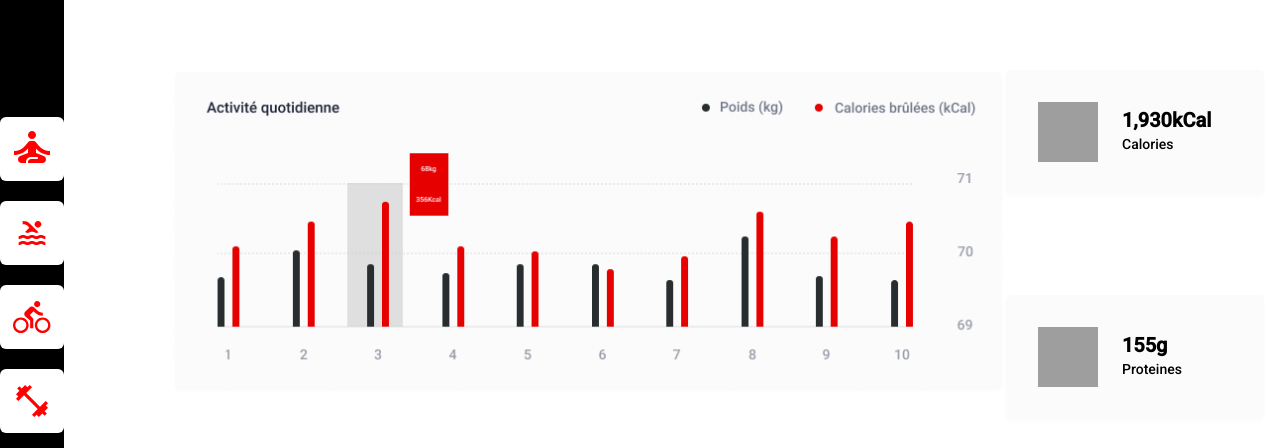
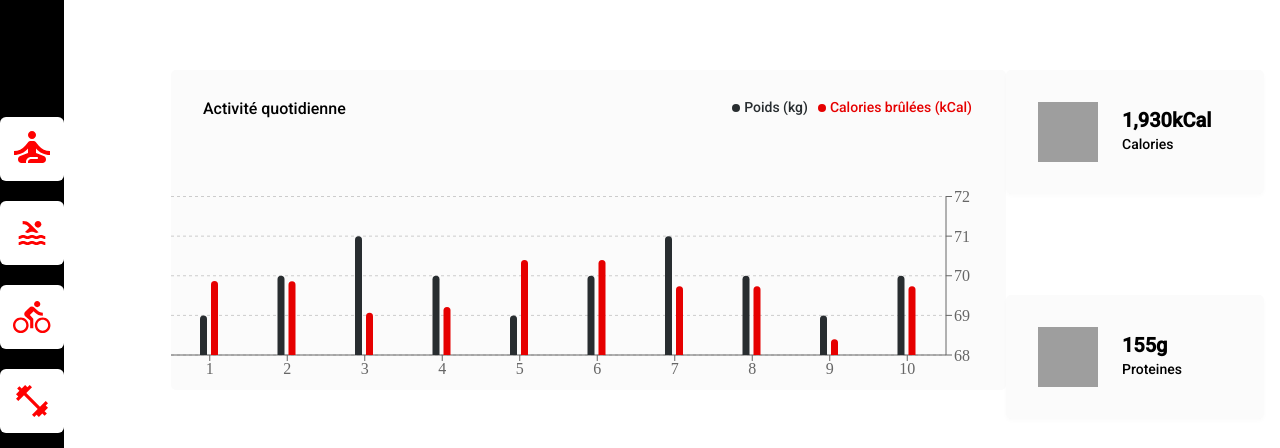
Before and after one commit to Orkham/NicolasChatelais_12_20092021, a React (Create React App) app: page / in a window 1280 px wide. Shown: the part 244-692 px from the top of the page. Built offline with nearby package versions, Linux system fonts and the light colour scheme; grey boxes are pictures that could not be loaded.

Commit message:
début recharts

```diff
--- a/package.json
+++ b/package.json
@@ -6,9 +6,11 @@
     "@testing-library/jest-dom": "^5.11.4",
     "@testing-library/react": "^11.1.0",
     "@testing-library/user-event": "^12.1.10",
+    "prop-types": "^15.7.2",
     "react": "^17.0.2",
     "react-dom": "^17.0.2",
     "react-scripts": "4.0.3",
+    "recharts": "^2.1.3",
     "styled-components": "^5.3.1",
     "web-vitals": "^1.0.1"
   },
--- a/public/index.html
+++ b/public/index.html
@@ -10,6 +10,7 @@
       content="Web site created using create-react-app"
     />
     <link rel="apple-touch-icon" href="%PUBLIC_URL%/logo192.png" />
+
     <!--
       manifest.json provides metadata used when your web app is installed on a
       user's mobile device or desktop. See https://developers.google.com/web/fundamentals/web-app-manifest/
@@ -27,6 +28,7 @@
     <link rel="preconnect" href="https://fonts.googleapis.com">
 <link rel="preconnect" href="https://fonts.gstatic.com" crossorigin>
 <link href="https://fonts.googleapis.com/css2?family=Roboto:wght@100;300;400;500&display=swap" rel="stylesheet">
+
     <title>SportSee</title>
   </head>
   <body>
--- a/src/components/Boards/Activity.js
+++ b/src/components/Boards/Activity.js
@@ -1,16 +1,18 @@
 import styled from 'styled-components'
-import img from '../../assets/poids.png'
+//import img from '../../assets/poids.png'
+import Example from '../Dashboards/Activity'
 
-const StyledTable = styled.div`
-  img {
+const TableWrapper = styled.div`
+    height: 320px;
     width: 835px;
-  }
+    background:#FBFBFB;
+    border-radius: 5px;
 `
 
 export default function Activity() {
   return (
-    <StyledTable>
-      <img src={img} alt="" />
-    </StyledTable>
+    <TableWrapper>
+       <Example  />
+    </TableWrapper>
   )
 }
--- /dev/null
+++ b/src/components/Dashboards/Activity.js
@@ -0,0 +1,134 @@
+import React, { PureComponent } from 'react'
+import {
+  BarChart,
+  Bar,
+  XAxis,
+  YAxis,
+  CartesianGrid,
+  Tooltip,
+  Legend,
+  ResponsiveContainer,
+} from 'recharts'
+
+const data = [
+  {
+    name: '1',
+    poids: 69,
+    calories: 2400,
+  },
+  {
+    name: '2',
+    poids: 70,
+    calories: 2398,
+    amt: 2210,
+  },
+  {
+    name: '3',
+    poids: 71,
+    calories: 1800,
+    amt: 2290,
+  },
+  {
+    name: '4',
+    poids: 70,
+    calories: 1908,
+    amt: 2000,
+  },
+  {
+    name: '5',
+    poids: 69,
+    calories: 2800,
+    amt: 2181,
+  },
+  {
+    name: '6',
+    poids: 70,
+    calories: 2800,
+    amt: 2500,
+  },
+  {
+    name: '7',
+    poids: 71,
+    calories: 2300,
+    amt: 2100,
+  },
+  {
+    name: '8',
+    poids: 70,
+    calories: 2300,
+    amt: 2100,
+  },
+  {
+    name: '9',
+    poids: 69,
+    calories: 1300,
+    amt: 2100,
+  },
+  {
+    name: '10',
+    poids: 70,
+    calories: 2300,
+    amt: 2100,
+  },
+]
+
+export default class Example extends PureComponent {
+  render() {
+    return (
+      <ResponsiveContainer>
+        <BarChart
+          data={data}
+          margin={{
+            top: 112.5,
+            right: 0,
+            left: 0,
+            bottom: 5,
+          }}
+        >
+          <text x={32} y={44} fontFamily={'Roboto'} fontWeight={500}>
+            Activité quotidienne
+          </text>
+          <CartesianGrid strokeDasharray="3 3" vertical={false} />
+          <XAxis dataKey="name" />
+          <YAxis dataKey="poids" domain={[68, 72]} orientation="right" />
+          <YAxis
+            dataKey="calories"
+            domain={[1000, 4000]}
+            hide={true}
+            yAxisId="calories"
+          />
+          <Tooltip />
+          <Legend
+            verticalAlign="top"
+            align="right"
+            wrapperStyle={{
+              top: '30px',
+              right: '24px',
+              fontFamily: 'Roboto',
+              fontWeight: '500',
+              fontSize: '14px',
+            }}
+            iconSize="8"
+          />
+          <Bar
+            name="Poids (kg)"
+            dataKey="poids"
+            fill="#282D30"
+            barSize={7}
+            radius={[5, 5, 0, 0]}
+            legendType="circle"
+          />
+          <Bar
+            name="Calories brûlées (kCal)"
+            dataKey="calories"
+            fill="#E60000"
+            barSize={7}
+            radius={[5, 5, 0, 0]}
+            legendType="circle"
+            yAxisId="calories"
+          />
+        </BarChart>
+      </ResponsiveContainer>
+    )
+  }
+}
```
Also changed, not shown: src/components/NutritionCard.js (+8 -0 lines), 2 other files (tests, documents, lock files or other folders).
